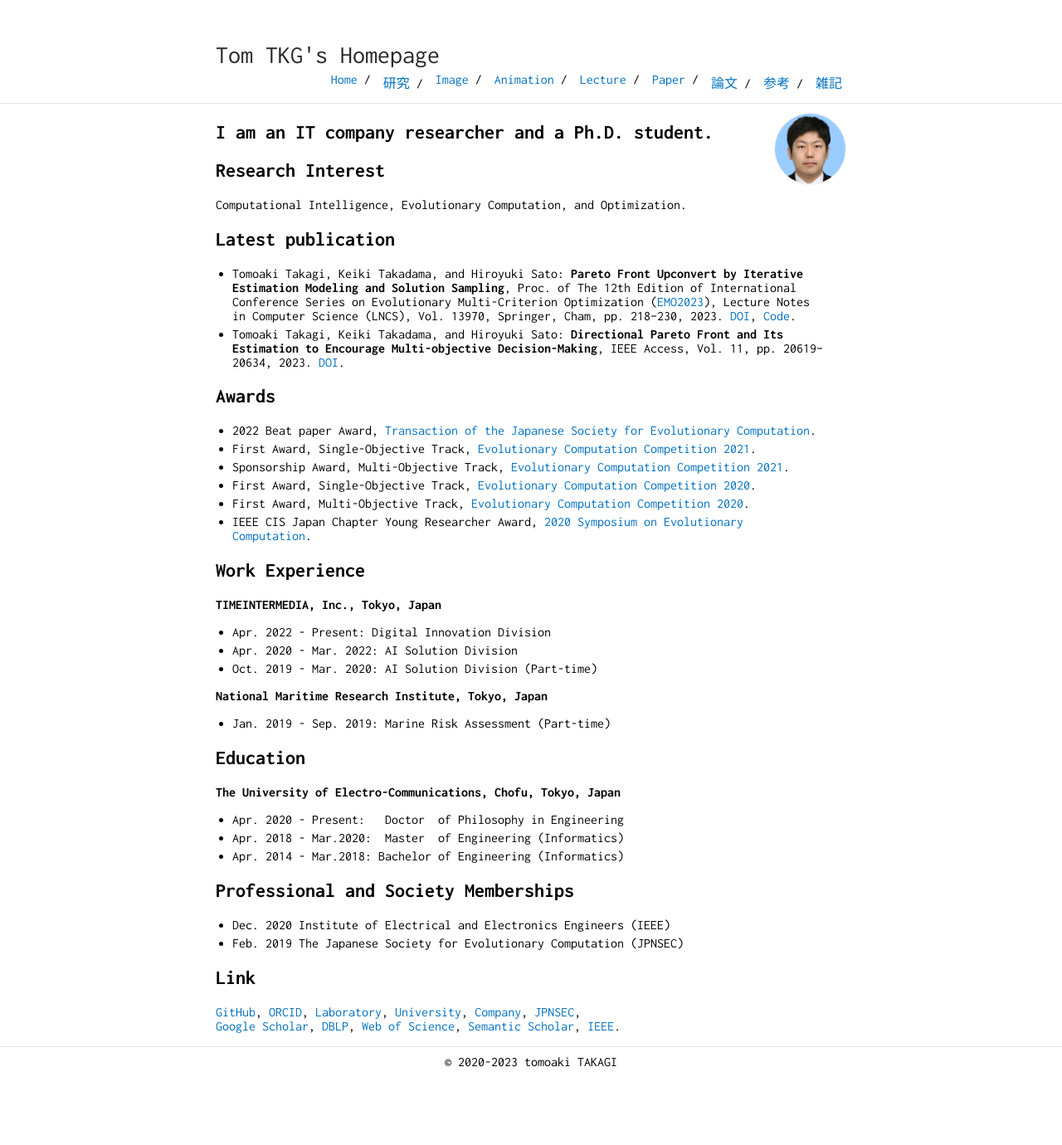
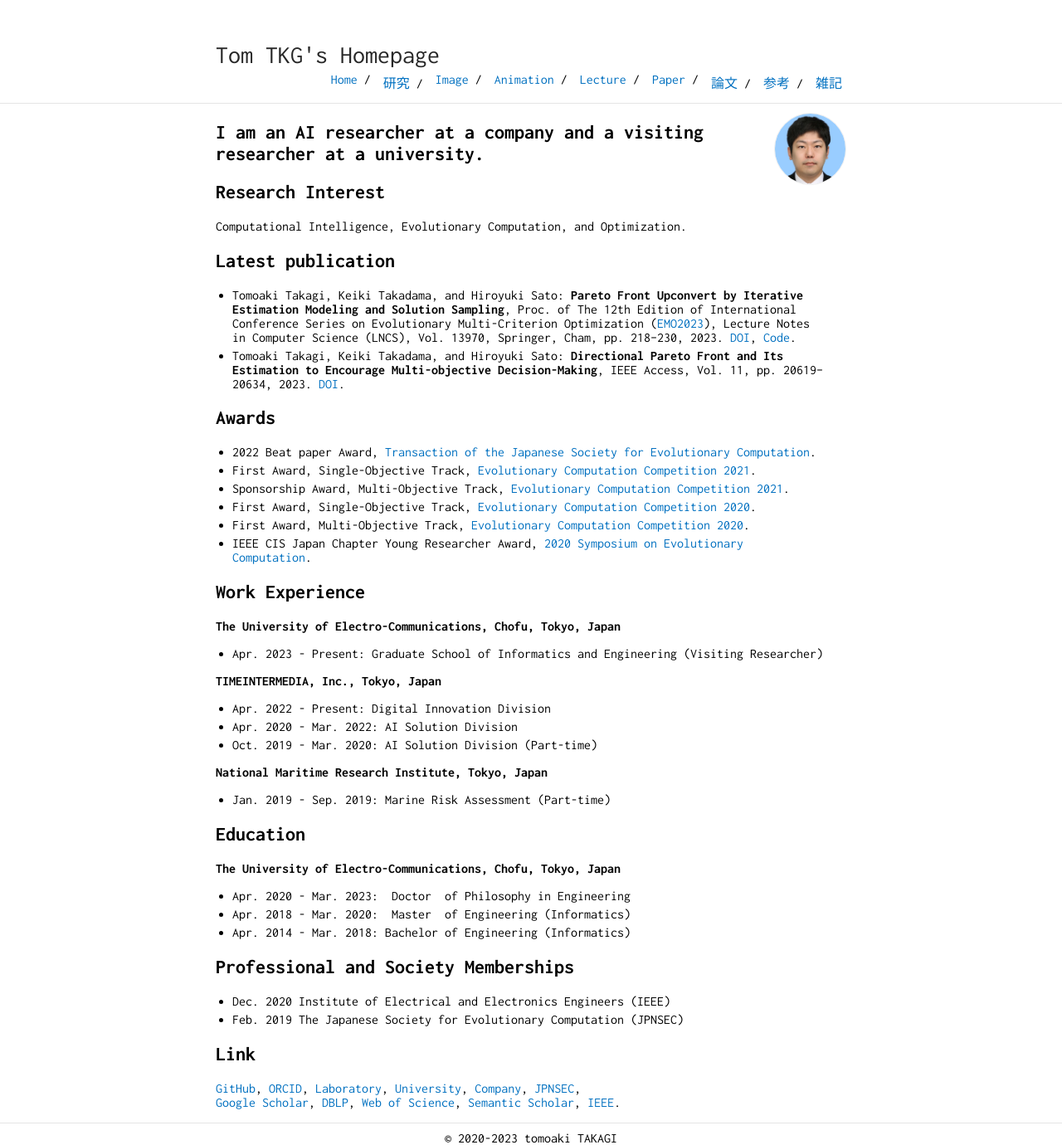
Before and after one commit to tomtkg/tomtkg.github.io, a Jekyll site: the page built from index.md, in a window 1280 px wide. Shown: the whole page at 83% size. Built offline with Jekyll 4.4.1, drawn with Linux system fonts in a browser that asks for light colours; before the commit the page ends 1288 px from its top, so only the background shows below that.

Commit message:
Update index.md

```diff
--- a/index.md
+++ b/index.md
@@ -6,7 +6,7 @@ description: The site owner is an AI researcher and he is mainly interested in e
 
 <img class="profile-picture" src="myface.jpg">
 
-## I am an IT company researcher and a Ph.D. student.
+## I am an AI researcher at a company and a visiting researcher at a university.
 
 ## Research Interest
 
@@ -25,6 +25,9 @@ Computational Intelligence, Evolutionary Computation, and Optimization.
 * IEEE CIS Japan Chapter Young Researcher Award, [2020 Symposium on Evolutionary Computation](http://www.jpnsec.org/yra.html){:target="_blank"}.
 
 ## Work Experience
+**The University of Electro-Communications, Chofu, Tokyo, Japan**
+* Apr. 2023 - Present: Graduate School of Informatics and Engineering (Visiting Researcher)
+
 **TIMEINTERMEDIA, Inc., Tokyo, Japan**
 * Apr. 2022 - Present: Digital Innovation Division
 * Apr. 2020 - Mar. 2022: AI Solution Division
@@ -35,9 +38,9 @@ Computational Intelligence, Evolutionary Computation, and Optimization.
 
 ## Education
 **The University of Electro-Communications, Chofu, Tokyo, Japan**
-* Apr. 2020 - Present: &nbsp;&nbsp;Doctor &nbsp;of Philosophy in Engineering
-* Apr. 2018 - Mar.2020: &nbsp;Master &nbsp;of Engineering (Informatics)
-* Apr. 2014 - Mar.2018: Bachelor of Engineering (Informatics)
+* Apr. 2020 - Mar. 2023: &nbsp;Doctor &nbsp;of Philosophy in Engineering
+* Apr. 2018 - Mar. 2020: &nbsp;Master &nbsp;of Engineering (Informatics)
+* Apr. 2014 - Mar. 2018: Bachelor of Engineering (Informatics)
 
 ## Professional and Society Memberships
 * Dec. 2020 Institute of Electrical and Electronics Engineers (IEEE)
```
